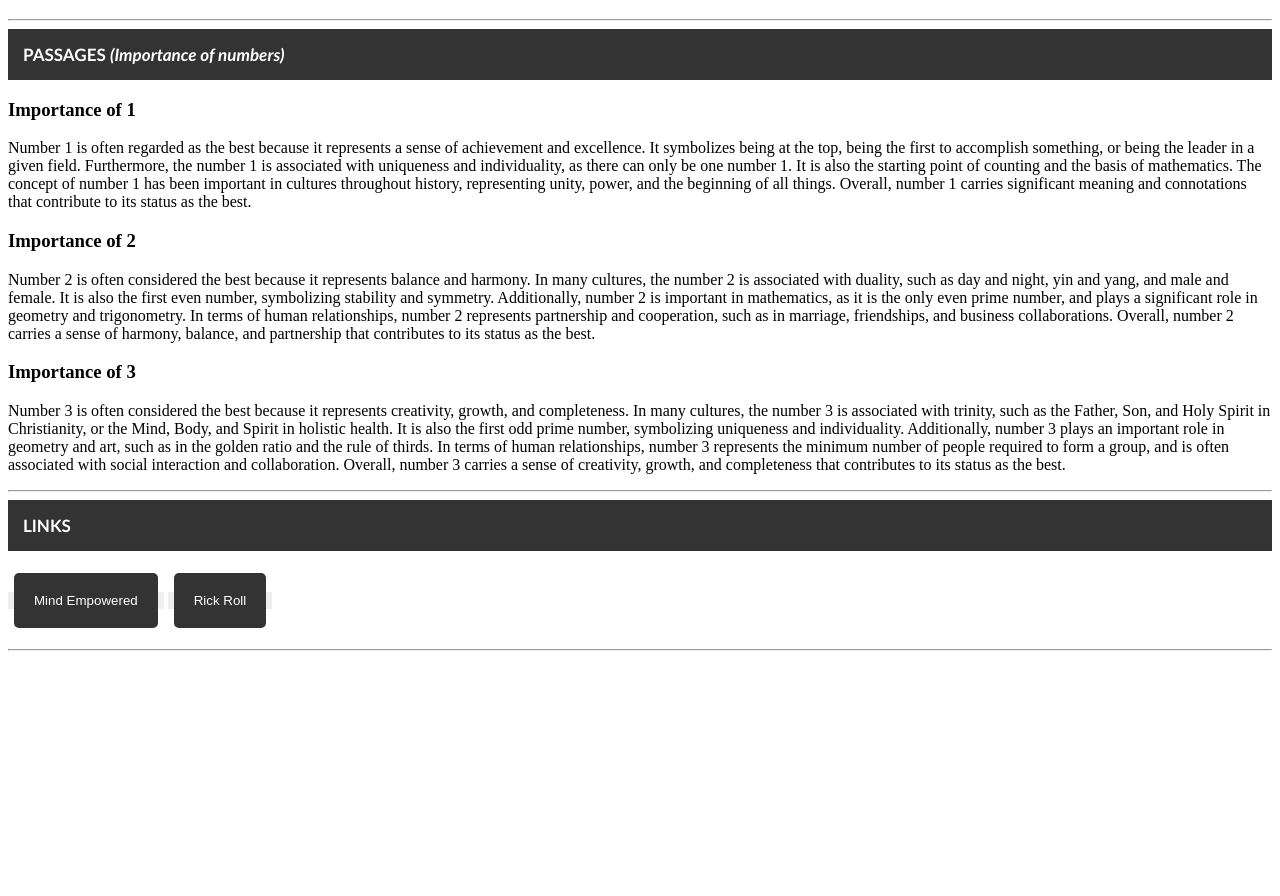
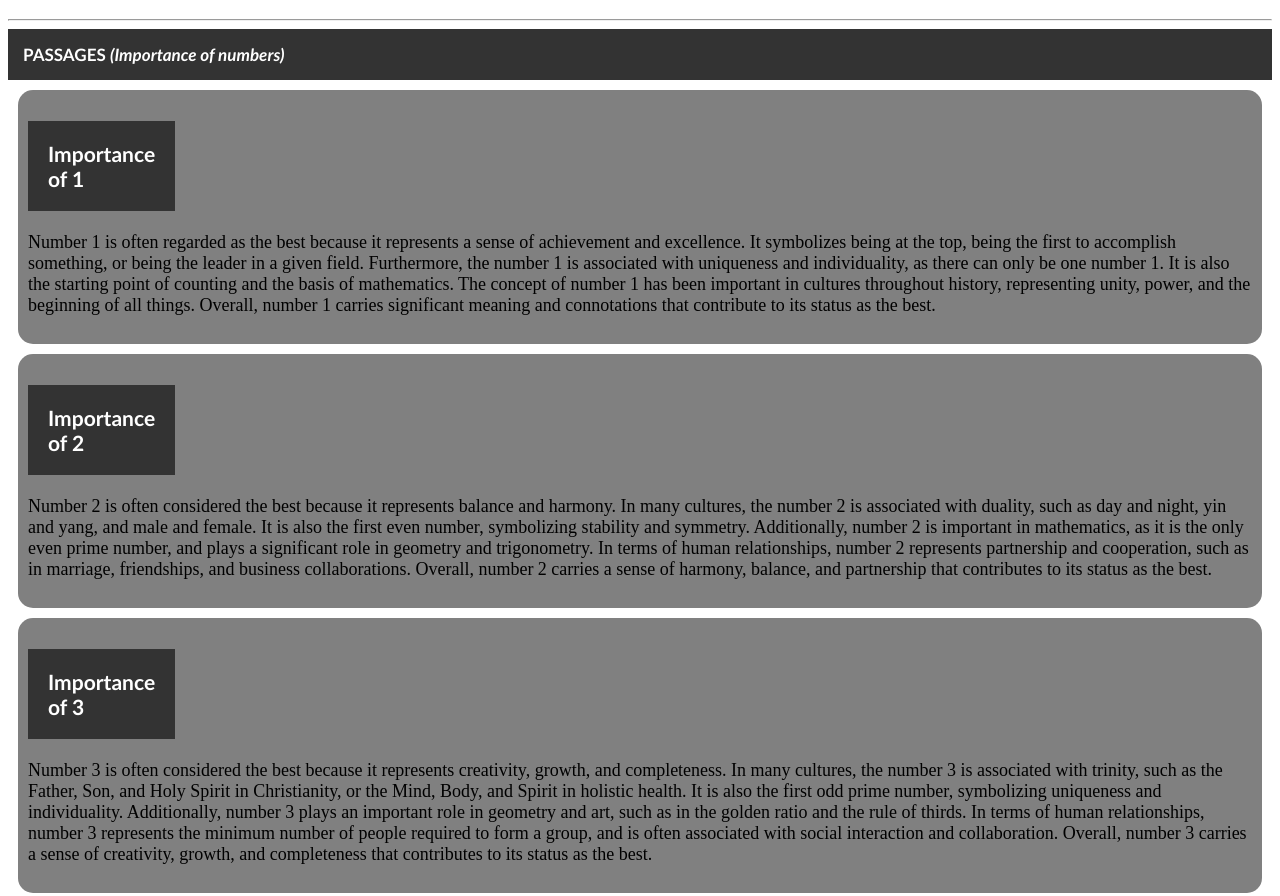
Before and after one commit to Krishnanand-G/learning-html-css, a plain HTML site: page index.html in a window 1280 px wide. Shown: the part 1234-2130 px from the top of the page. Before the commit the page ends 1893 px from the top, so only its background shows below. Drawn offline with Linux system fonts and the light colour scheme.

Commit message:
added css to links and paragrahs

```diff
--- a/index.html
+++ b/index.html
@@ -65,6 +65,7 @@
         </table>
     <hr>
         <h2>PASSAGES <i>(Importance of numbers)</i></h2>
+        <div class="para">
             <h3>Importance of 1</h3>
             <p>Number 1 is often regarded as the best because it represents a sense of achievement and excellence.
                 It symbolizes being at the top, being the first to accomplish something, or being the leader in a
@@ -72,7 +73,11 @@
                 only be one number 1. It is also the starting point of counting and the basis of mathematics.
                 The concept of number 1 has been important in cultures throughout history, representing unity,
                 power, and the beginning of all things. Overall, number 1 carries significant meaning and connotations
-            that contribute to its status as the best.</p>
+                that contribute to its status as the best.
+            </p>
+        </div>
+
+        <div class="para">
             <h3>Importance of 2</h3>
             <p>Number 2 is often considered the best because it represents balance and harmony.
                 In many cultures, the number 2 is associated with duality, such as day and night,
@@ -81,7 +86,11 @@
                 is the only even prime number, and plays a significant role in geometry and trigonometry.
                 In terms of human relationships, number 2 represents partnership and cooperation, such as
                 in marriage, friendships, and business collaborations. Overall, number 2 carries a sense of
-            harmony, balance, and partnership that contributes to its status as the best.</p>
+                harmony, balance, and partnership that contributes to its status as the best.
+            </p>
+        </div>
+
+        <div class="para">
             <h3>Importance of 3</h3>
             <p>Number 3 is often considered the best because it represents creativity, growth, and completeness.
                 In many cultures, the number 3 is associated with trinity, such as the Father, Son, and Holy Spirit
@@ -90,7 +99,9 @@
                 in geometry and art, such as in the golden ratio and the rule of thirds. In terms of human
                 relationships, number 3 represents the minimum number of people required to form a group, and
                 is often associated with social interaction and collaboration. Overall, number 3 carries a sense
-            of creativity, growth, and completeness that contributes to its status as the best.</p>
+                of creativity, growth, and completeness that contributes to its status as the best.
+            </p>
+        </div>
         <hr>
             <h2>LINKS</h2>
             <div class="imtired">
--- a/style.css
+++ b/style.css
@@ -35,6 +35,7 @@ table thead {
     font-family: 'Gill Sans', 'Gill Sans MT', Calibri, 'Trebuchet MS', sans-serif;
     font-size: 14px;
     border: white;
+    margin: 20px 0px;
 }
 
 #mnkey {
@@ -75,3 +76,20 @@ a:hover {
 button {
     border: none;
 }
+
+.para {
+    background-color: grey;
+    margin: 10px;
+    padding: 10px;
+    border-radius: 15px;
+    font-size: 18px;
+}
+
+h3 {
+    background-color: #333;
+    color: white;
+    font-family: 'Gill Sans', 'Gill Sans MT', Calibri, 'Trebuchet MS', sans-serif;
+    padding: 20px;
+    float: left;
+    margin-right: 2000px;
+}
```
Lines whose indentation alone changed are shown as unchanged.
